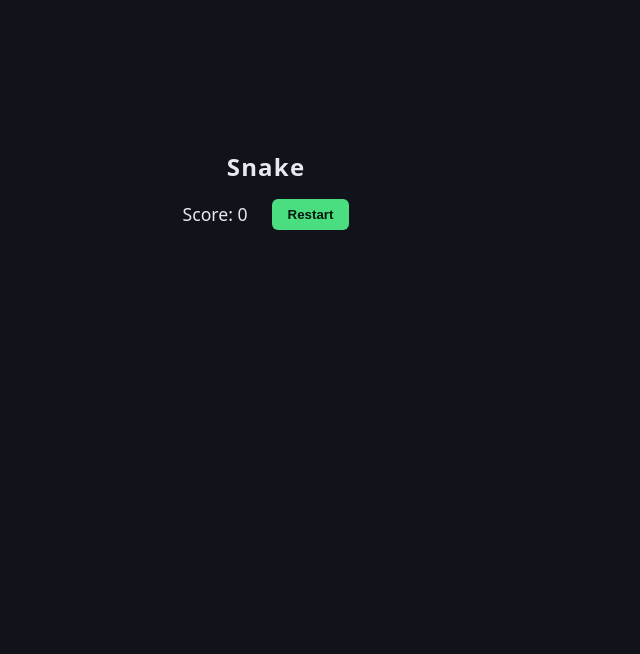
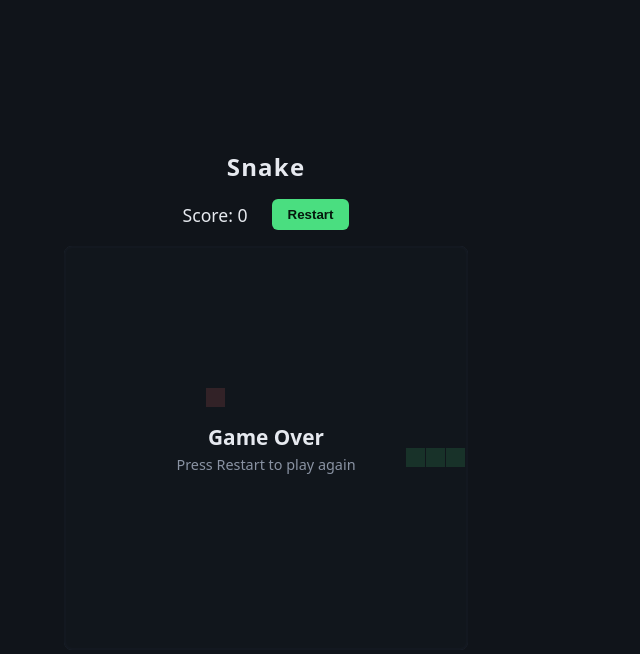
Before and after one commit to nishanttyagi28/snake-game, a website built with Vite: page index.html in a window 1280 px wide. Shown: the whole page, without its empty margins (374-1014 px from the left). Built offline with nearby package versions, Linux system fonts and the light colour scheme.

Commit message:
seed: revert bug 4 (validation complete)

```diff
--- a/index.html
+++ b/index.html
@@ -16,7 +16,7 @@
     </div>
 
     <div class="board-wrap">
-      <canvas id="board" width="400" height="400"></canvas>
+      <canvas id="game-board" width="400" height="400"></canvas>
       <div id="game-over" hidden>
         <p>Game Over</p>
         <p class="hint">Press Restart to play again</p>
```
